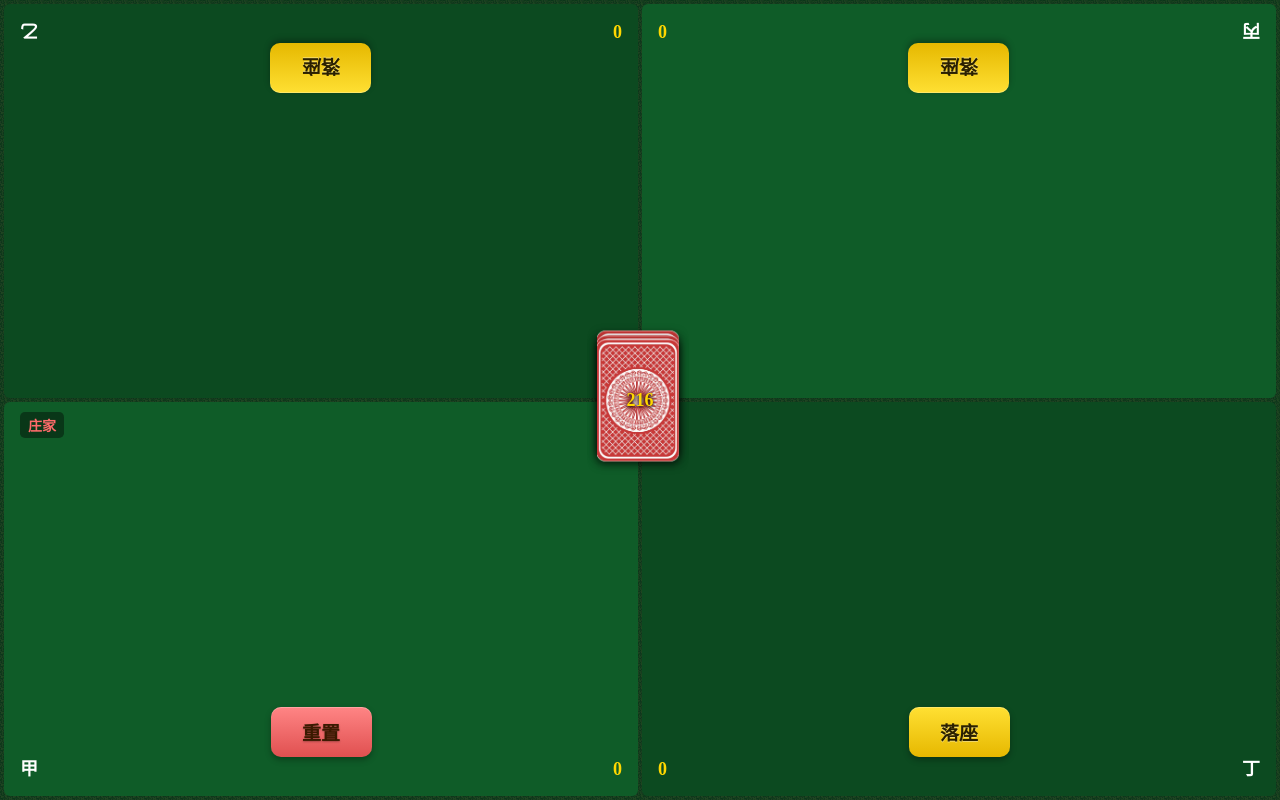
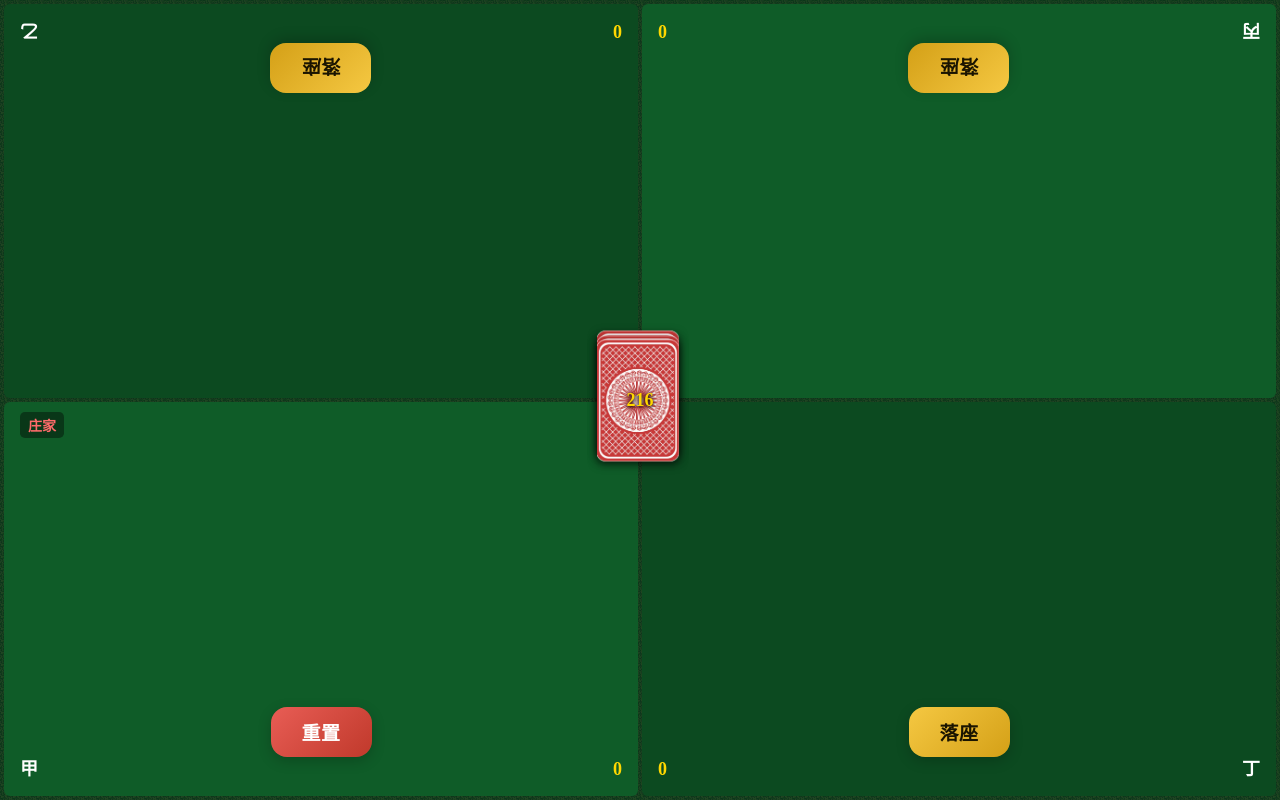
Before and after one commit to ray929/Blackjack2, a website built with webpack: page src/index.html in a window 1280 px wide. Built offline with nearby package versions, Linux system fonts and the light colour scheme; files whose address does not match are found by name.

Commit message:
fix: felt_bg 404 + 按钮样式简洁大气

```diff
--- a/src/preload.js
+++ b/src/preload.js
@@ -16,5 +16,5 @@ export function preloadAssets() {
   });
 
   const bg = new Image();
-  bg.src = 'felt_bg.png';
+  bg.src = './assets/felt_bg.png';
 }
--- a/src/style.css
+++ b/src/style.css
@@ -193,36 +193,37 @@ html, body {
 }
 .btn {
   padding: clamp(6px, 1.44vmin, 12px) clamp(14px, 3.6vmin, 26px);
-  border: none; border-radius: clamp(6px, 1.5vmin, 10px);
-  font-size: clamp(14px, 2.4vmin, 19px); font-weight: bold;
+  border: none;
+  border-radius: clamp(10px, 2.2vmin, 16px);
+  font-size: clamp(14px, 2.4vmin, 19px);
+  font-weight: 700;
+  letter-spacing: 0.5px;
   cursor: pointer;
-  min-width: clamp(67px, 14.4vmin, 101px); text-align: center;
-  transition: filter 0.15s ease;
-  box-shadow: 0 3px 6px rgba(0,0,0,0.3), inset 0 1px 0 rgba(255,255,255,0.25);
-  text-shadow: 0 1px 2px rgba(0,0,0,0.3);
+  min-width: clamp(67px, 14.4vmin, 101px);
+  text-align: center;
+  transition: filter 0.2s ease, box-shadow 0.2s ease;
+  box-shadow: 0 4px 14px rgba(0,0,0,0.2);
 }
 .btn.primary {
-  background: linear-gradient(180deg, #ffe033 0%, #e6b800 100%);
-  color: #2a2000;
-  text-shadow: 0 1px 0 rgba(255,255,255,0.4);
+  background: linear-gradient(135deg, #f5c842 0%, #d4a017 100%);
+  color: #1a1400;
 }
-.btn.secondary {
-  background: linear-gradient(180deg, #ff8585 0%, #e05050 100%);
-  color: #3a1a00;
-}
-.btn.danger {
-  background: linear-gradient(180deg, #ff8585 0%, #e05050 100%);
-  color: #3a1a00;
+.btn.secondary, .btn.danger {
+  background: linear-gradient(135deg, #e85d55 0%, #c0392b 100%);
+  color: #fff;
 }
 .btn:hover {
-  filter: brightness(1.1);
+  filter: brightness(1.08);
+  box-shadow: 0 6px 20px rgba(0,0,0,0.3);
 }
 .btn:active {
-  filter: brightness(0.85);
+  filter: brightness(0.9);
+  box-shadow: 0 2px 6px rgba(0,0,0,0.15);
 }
 .btn:disabled {
-  opacity: 0.5;
+  opacity: 0.45;
   cursor: not-allowed;
+  filter: grayscale(0.4);
 }
 
 /* 旋转：乙丙180度 */
--- a/webpack.config.cjs
+++ b/webpack.config.cjs
@@ -19,6 +19,10 @@ module.exports = {
         {
           from: path.resolve(__dirname, 'src/assets/favicon.svg'),
           to: path.resolve(__dirname, 'dist/favicon.svg'),
+        },
+        {
+          from: path.resolve(__dirname, 'src/assets/felt_bg.png'),
+          to: path.resolve(__dirname, 'dist/assets/felt_bg.png'),
         },
         {
           from: path.resolve(__dirname, 'src/assets/cards'),
```
